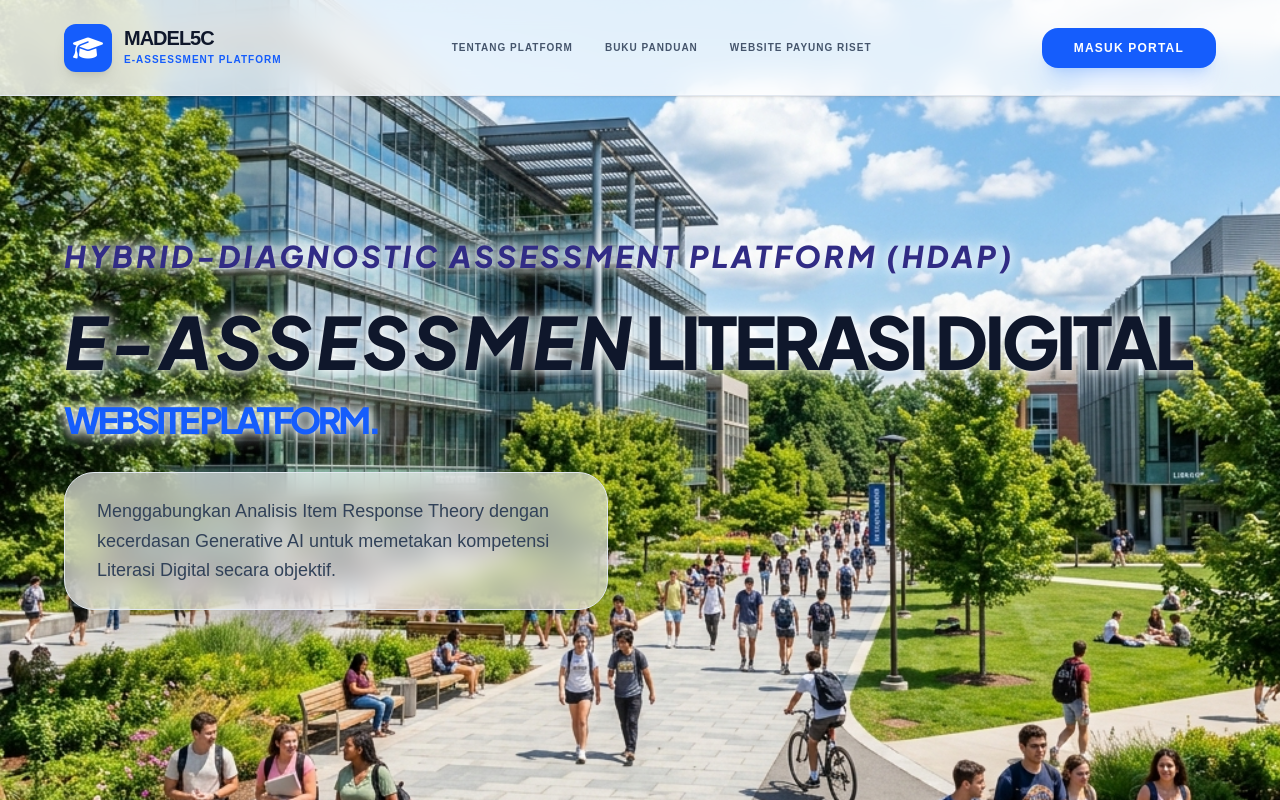
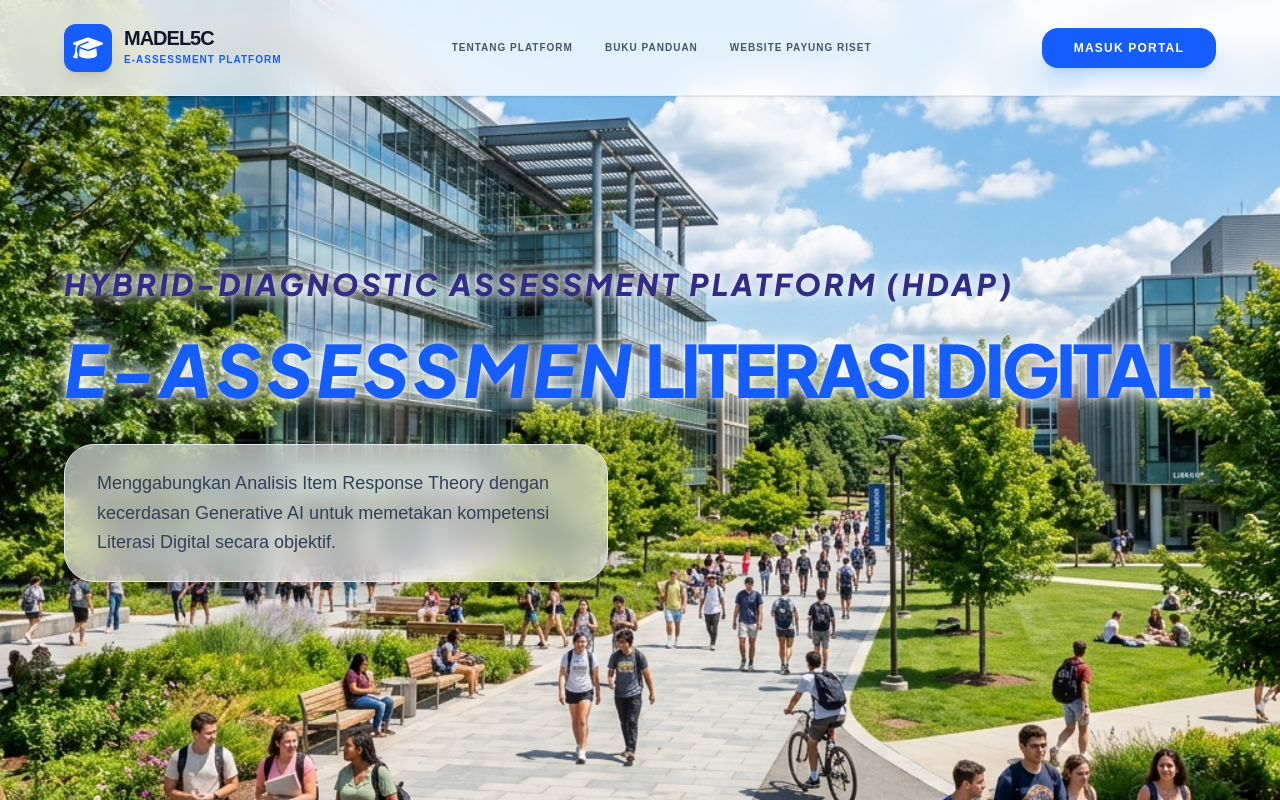
Before and after one commit to cathaleya/web_e-assesment, a Next.js app: page / in a window 1280 px wide. Shown: the top 800 px of the page. Built offline with nearby package versions, Linux system fonts and the light colour scheme; no server answers; the database is empty.

Commit message:
style: simplify landing title to E-ASSESSMEN LITERASI DIGITAL in bright blue

```diff
--- a/src/app/page.tsx
+++ b/src/app/page.tsx
@@ -75,10 +75,9 @@ export default function LandingPage() {
                       style={{ textShadow: "0 0 20px rgba(255,255,255,1), 0 0 10px rgba(255,255,255,1)" }}>
                   Hybrid-Diagnostic Assessment Platform (HDAP)
                 </span>
-                <span className="text-3xl md:text-5xl lg:text-7xl block font-black uppercase tracking-tighter text-slate-900 leading-[1.1] md:leading-[1.2]"
+                <span className="text-3xl md:text-5xl lg:text-7xl block font-black uppercase tracking-tighter text-blue-600 leading-[1.1] md:leading-[1.2]"
                       style={{ textShadow: "0 0 20px rgba(255,255,255,1), 0 0 10px rgba(255,255,255,1)" }}>
-                  <span className="block md:whitespace-nowrap"><span className="italic tracking-wider">E-ASSESSMEN</span> LITERASI DIGITAL</span>
-                  <span className="block md:whitespace-nowrap text-blue-600 text-2xl lg:text-4xl mt-4">Website Platform.</span>
+                  <span className="block md:whitespace-nowrap"><span className="italic tracking-wider">E-ASSESSMEN</span> LITERASI DIGITAL.</span>
                 </span>
               </h1>
 
```
